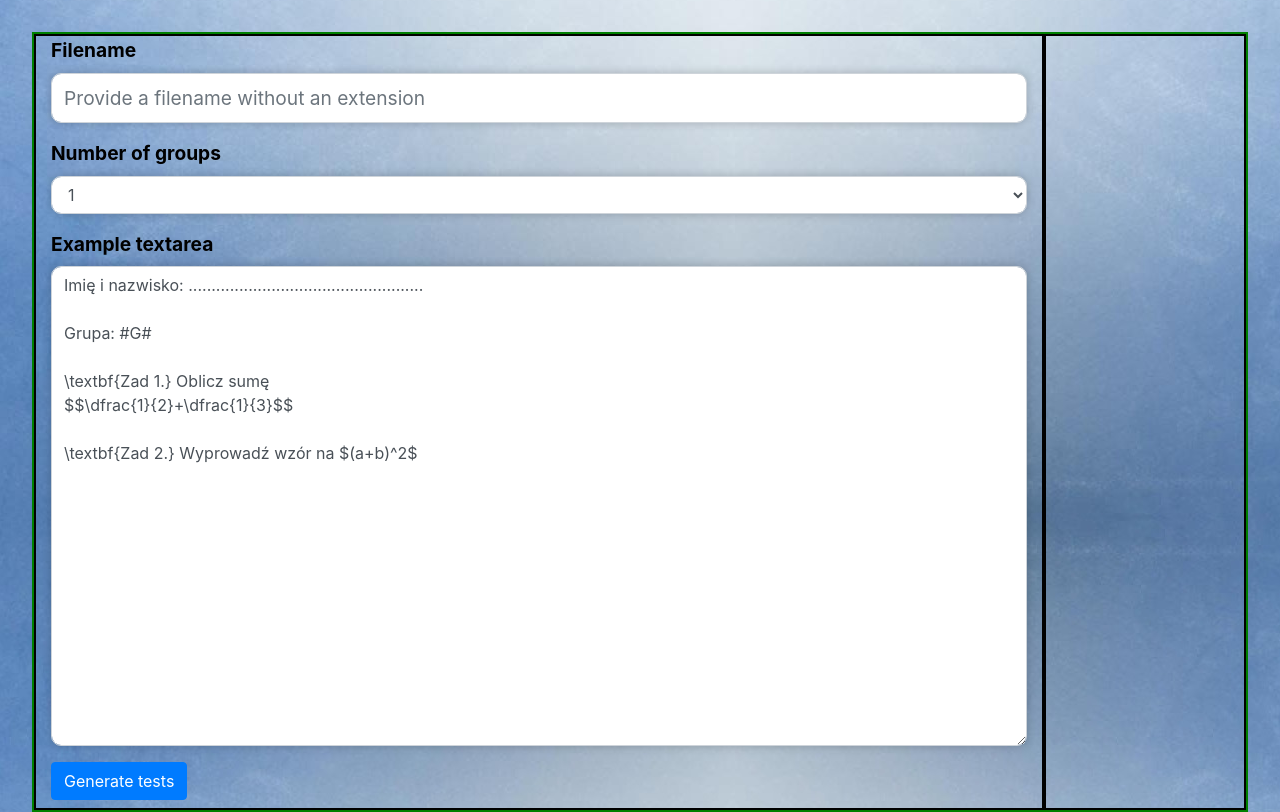
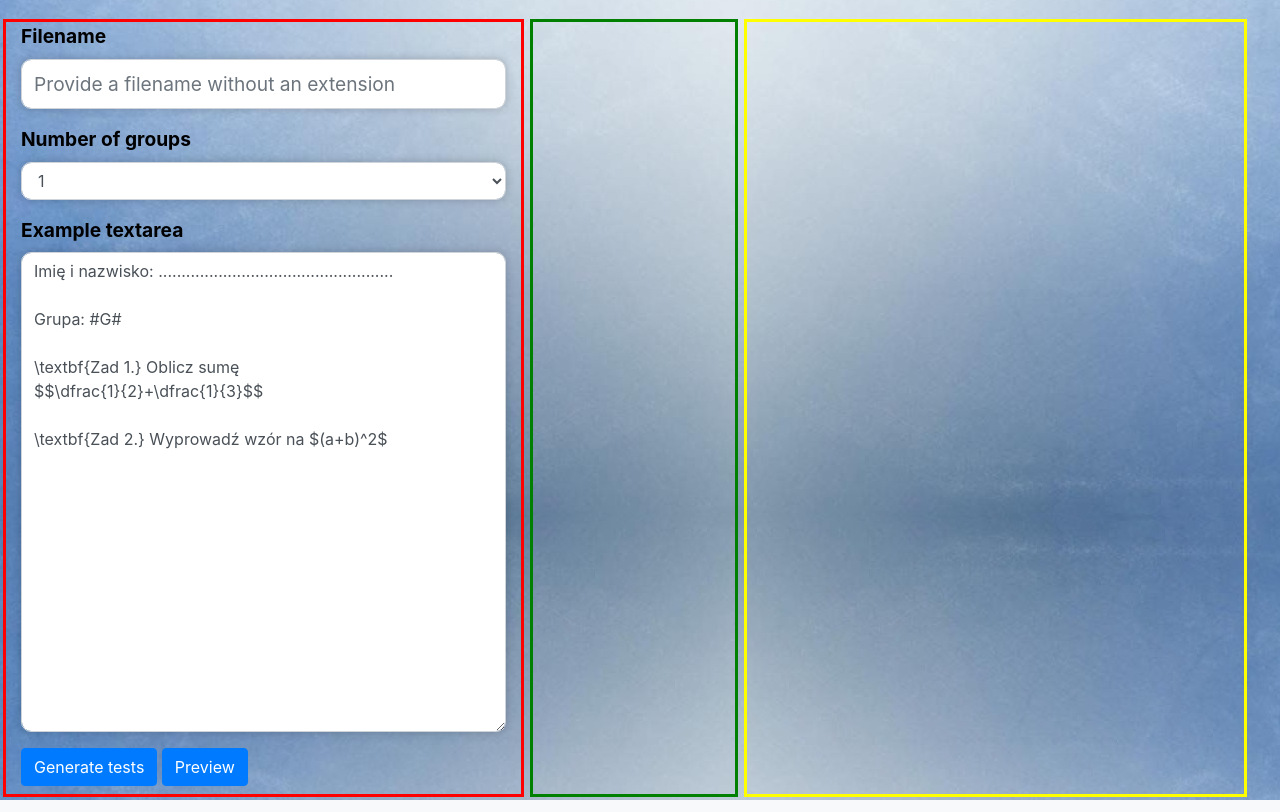
Before and after one commit to piotrw777/FinalProject_cs50, a Flask app: page / in a window 1280 px wide. Shown: the part 56-868 px from the top of the page. Run offline with Flask 3, Linux system fonts and the light colour scheme; the visitor is signed in with stand-in values (Sample User, id 1); some libraries are stand-ins or nearby versions.

Commit message:
Added preview feature

```diff
--- a/app.py
+++ b/app.py
@@ -166,8 +166,88 @@ def download_pdf():
         return redirect('/error')
 
 
+@app.route('/generate_pdf')
+@login_required
+def generate_pdf():
+    # Get the PDF filename from the request
+    filename = request.args.get('filename')
+
+    directory = f'{os.getcwd()}/{USER_FILES_DIR}/{session["username"]}'
+    return send_from_directory(directory, f"{filename}.pdf")
+
+
 @app.route('/process-data/<path:userInfo>', methods=['POST'])
 def process_data(userInfo):
+    userInfo = json.loads(userInfo)
+    filename = userInfo['filename']
+    groups = int(userInfo['groups'])
+    variables = userInfo['vars'].split()
+    minimum_values = userInfo['mins'].split()
+    maximum_values = userInfo['maxs'].split()
+    code = userInfo['code']
+    groups_symbols = ['A', 'B', 'C', 'D', 'E', 'F', 'G', 'H']
+    result_code = ""
+
+    # check if filename is already used in the database
+    filename_check=Tests.query.filter_by(filename=filename).first()
+
+    if (filename_check != None):
+        return {
+            'status' : "error",
+            'response' : "Filename is already used"
+        }
+
+    for group_nr in range(groups):
+        random.seed()
+        code_1 = code
+        code_1 = code_1.replace("#G#", groups_symbols[group_nr])
+        for var_index, var in enumerate(variables):
+            # pick a random value of a variable
+            print(f"hello{var}")
+            random_value = random.randrange(int(minimum_values[var_index]), int(maximum_values[var_index]) + 1)
+            code_1 = code_1.replace(f"#{var}#", str(random_value))
+        result_code += code_1 + "\n" + "\n\\newpage\n"
+
+    x = re.findall(r"@([^@]+)@", result_code)
+    for match in x:
+        result_code = result_code.replace(f"@{match}@", str(parser.parse(match).evaluate({})))
+
+    # set margins
+    geometry_options = {"tmargin": "3cm", "lmargin": "3cm", "bmargin": "3cm", "rmargin": "3cm"}
+    doc = Document(geometry_options=geometry_options, font_size='large')
+    # Add necessary packages
+    doc.packages.append(Package('amsmath'))
+    doc.packages.append(Package('amssymb'))
+    doc.packages.append(Package('amsfonts'))
+    doc.packages.append(Package('mathtools'))
+    doc.packages.append(Package('bm'))
+    doc.packages.append(Package('setspace'))
+    doc.append(Command('setstretch', arguments='1.25'))
+
+    # Add the LaTeX code to the document
+    doc.append(NoEscape(result_code))
+
+    try:
+        doc.generate_pdf(f'{USER_FILES_DIR}/{session["username"]}/{filename}', clean_tex=False)
+        new_test = Tests(userid=session["user_id"], filename=filename, code = code, date=datetime.now())
+        db.session.add(new_test)
+        db.session.commit()
+        return {
+            'status' : "ok",
+            'response' : "ok"
+        }
+    except Exception as e:
+        errors = get_latex_errors(f'{USER_FILES_DIR}/{session["username"]}/{filename}.log')
+        print(errors)
+        #os.remove(f'{USER_FILES_DIR}/{session["username"]}/{filename}.pdf')
+        return {
+            'status' : "error",
+            'response' : errors
+        }
+
+
+@app.route('/generate-preview/<path:userInfo>', methods=['POST'])
+def generate_preview(userInfo):
     userInfo = json.loads(userInfo)
     filename = userInfo['filename']
     groups = int(userInfo['groups'])
@@ -247,7 +327,6 @@ def tests():
         tests_pom.append(test.__dict__)
         tests_pom[-1]["date"] = tests_pom[-1]["date"].strftime('%Y-%m-%d %H:%M:%S')
 
-
     return render_template("tests.html", tests = tests)
 
 
--- a/static/script.js
+++ b/static/script.js
@@ -27,17 +27,17 @@ function createForm(variable) {
     form.setAttribute("id", "latex-var-" + variable)
 
     div1.setAttribute("class", "form-row align-items-center");
-    div2.setAttribute("class", "col-auto");
+    div2.setAttribute("id", "variable_div");
     div3.setAttribute("class", "col-auto");
 
     input_min.setAttribute("placeholder", "min value");
     input_min.setAttribute("type", "text");
-    input_min.setAttribute("class", "form-control mb-2");
+    input_min.setAttribute("class", "form-control");
     input_min.setAttribute("id", "min-" + variable);
 
     input_max.setAttribute("placeholder", "max value");
     input_max.setAttribute("type", "text");
-    input_max.setAttribute("class", "form-control mb-2");
+    input_max.setAttribute("class", "form-control");
     input_max.setAttribute("id", "max-" + variable);
 
     error_min.setAttribute("id", "error-min-" + variable)
@@ -47,7 +47,7 @@ function createForm(variable) {
 
     label.innerHTML = "variable: " + variable;
 
-    document.querySelector('#variables-colum').append(form);
+    document.querySelector('#variables_colum').append(form);
     form.append(div1);
     div1.append(div2);
     div1.append(div3);
@@ -209,6 +209,54 @@ function sendUserData() {
     });
 }
 
+function generate_preview() {
+    let vars = "";
+    let mins = "";
+    let maxs = "";
+    let filename = document.getElementById("filename").value.trim();
+
+    if (validate_data() == false) {
+        return;
+    }
+
+    // prepare string with variables info
+    VARIABLES.forEach((variable_name) => {
+        mins += document.getElementById("min-" + variable_name).value + ' ';
+        maxs += document.getElementById("max-" + variable_name).value + ' ';
+        vars += variable_name + ' ';
+    })
+
+    groups = Number(document.getElementById('nr_of_groups').selectedIndex) + 1;
+
+    var userData = {
+        'filename' : filename,
+        'code' : document.getElementById("LateXCode").value,
+        'vars': vars,
+        'mins' : mins,
+        'maxs' : maxs,
+        'groups' : groups
+    };
+
+    fetch(encodeURIComponent(`/process-data/${JSON.stringify(userData)}`), {
+        headers : {
+            'Content-Type' : 'application/json'
+        },
+        method : 'POST',
+        body : userData
+    })
+    .then(function (response) {
+        return response.text();
+    }).then(function (text) {
+        console.log(text)
+        const obj = JSON.parse(text)
+        if (obj["status"] === "ok") {
+            preview = document.getElementById('preview')
+            preview.setAttribute("src", `/generate_pdf?filename=${filename}`)
+        } else {
+            alert(obj["response"])
+        }
+    });
+}
 
 function addEventListeners() {
     setInterval(update_variables_forms, 100);
--- a/static/styles.css
+++ b/static/styles.css
@@ -8,11 +8,6 @@ body {
 .mt-5 {
   margin-top: 0rem!important;
   height: 95vh;
-}
-
-.col-md-10 {
-  margin: 1em;
-  margin-top: 10vh;
 }
 
 .card {
@@ -47,7 +42,7 @@ input[type="password"] {
 
 label {
   font-size: 1.2rem;
-  //font-weight: 500;
+  font-weight: 500;
   color: black;
   font-weight: bolder;
 }
@@ -85,10 +80,6 @@ button[type="submit"]:hover {
   .card-header {
     color: rgb(35, 35, 209);
     display: none;
-  }
-
-  .col-md-8 {
-    margin-top: 1vh;
   }
 }
 
@@ -155,22 +146,9 @@ button[type="submit"]:hover {
   margin-left: auto;
 }
 
-.col-lg-10 {
-  border: 2px;
-  border-color: black;
-}
-
-.col-md-12 {
-  border: 2px;
-  border-color: black;
-  border-style:solid;
-}
-
 .row {
-  border: 2px;
-  border-color: green;
-  border-style:solid;
-  margin-top: 2em;
+  margin-top: 1em;
+  width: 100%;
   }
 
 #LateXCode {
@@ -178,7 +156,7 @@ button[type="submit"]:hover {
 }
 
 .container {
-   max-width: 95%;
+   max-width: 99%;
 }
 
 .form-row {
@@ -186,15 +164,44 @@ button[type="submit"]:hover {
   border-radius: 1em;
   border-color: #2c5db9;
   margin-bottom: 1em;
-  background-color:#3c847e
 }
 
 #filename-error {
   color: red;
   border: red;
-
 }
 
 .error {
   color: red;
 }
+
+#preview {
+  height:80%;
+  width: 98%;
+}
+
+#preview-column {
+  border: 3px;
+  border-style: solid;
+  border-color: yellow;
+  margin: 3px;
+}
+
+#variables_colum {
+  border: 3px;
+  border-style: solid;
+  border-color: green;
+  margin: 3px;
+}
+
+#code_column {
+  border: 3px;
+  border-style: solid;
+  border-color: red;
+  margin: 3px;
+}
+
+#variable_div {
+  left: 20%;
+  right: 20%;
+}
--- a/templates/index.html
+++ b/templates/index.html
@@ -6,9 +6,7 @@
 
 {% block main %}
 <div class="row">
-  <div class="col-lg-10 col-md-12">
-    <!--<form>-->
-    <!--<form action="/generate" method="post">-->
+  <div class="col-xl-5 col-md-9 col-sm-12" id="code_column">
       <div class="form-group">
         <label for="filename">Filename</label>
         <input type="text" class="form-control" id="filename" placeholder="Provide a filename without an extension" required>
@@ -38,12 +36,13 @@ Grupa: #G#
 $$\dfrac{1}{2}+\dfrac{1}{3}$$
 
 \textbf{Zad 2.} Wyprowadź wzór na $(a+b)^2$
-</textarea>
+        </textarea>
       </div>
       <button class="btn btn-primary mb-2" id="generate-pdf" onclick="sendUserData()">Generate tests</button>
-    <!--</form>-->
+      <button class="btn btn-primary mb-2" id="generate-pdf" onclick="generate_preview()">Preview</button>
   </div>
-  <div class="col-lg-2 col-md-12" id="variables-colum">
+
+  <div class="col-xl-2 col-md col-sm-12" id="variables_colum">
     <!--
     <form>
       <div class="form-row">
@@ -58,6 +57,9 @@ $$\dfrac{1}{2}+\dfrac{1}{3}$$
       </div>
     </form> -->
   </div>
+  <div class="col-xl col-md-12 col-sm-12" id="preview-column">
+    <iframe id="preview" frameborder="0"></iframe>
+  </div>
   </div>
 </div>
 {% endblock %}
--- a/templates/layout.html
+++ b/templates/layout.html
@@ -77,7 +77,7 @@
             </div>
           </nav>
 
-        <main class="container mt-5">
+        <main class="container-fluid mt-5">
             {% block main %}{% endblock %}
         </main>
 
```
